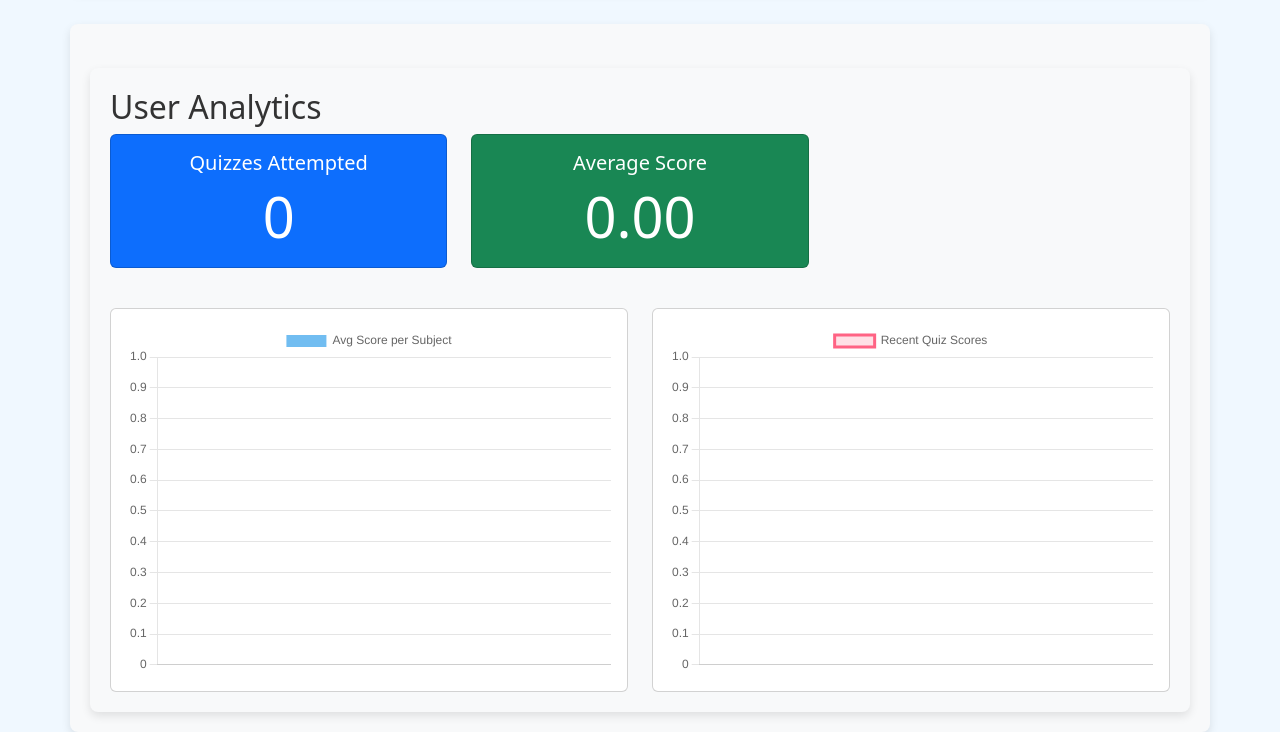
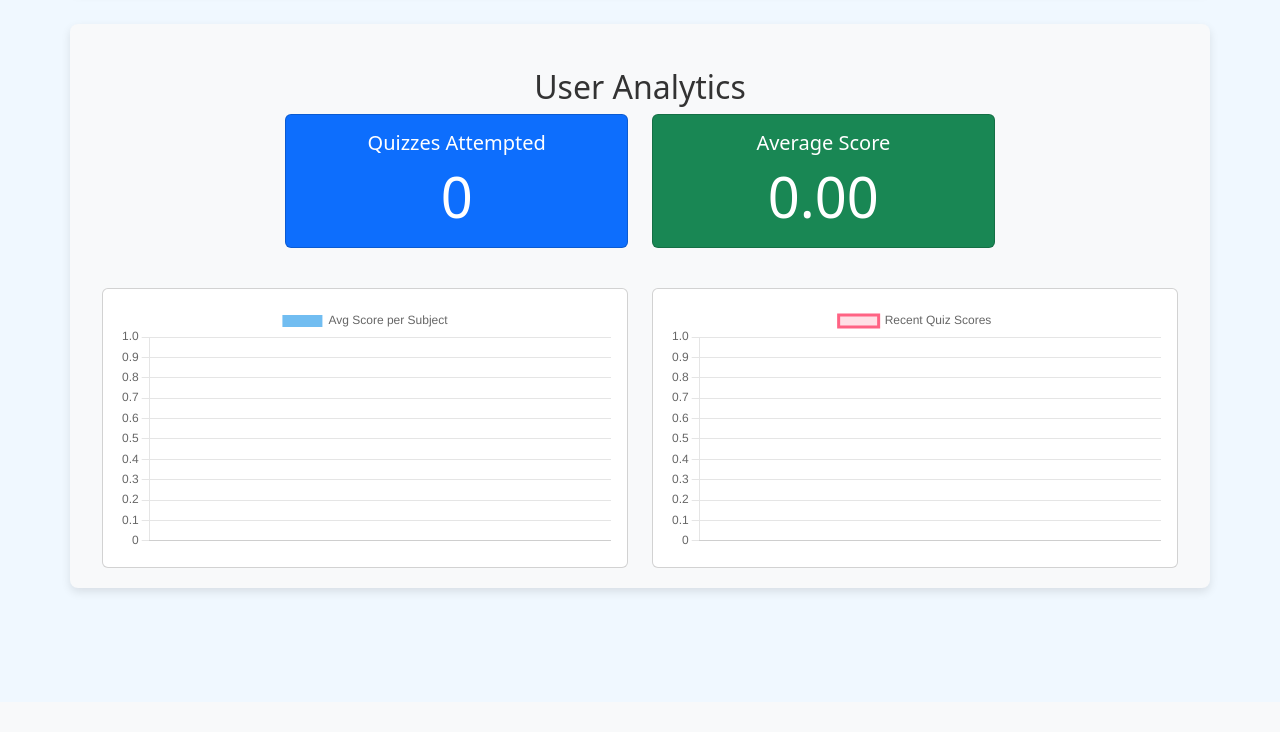
Before and after one commit to sucharitaaa3100/QBC, a Flask app: page /user/analytics in a window 1280 px wide. Shown: the part 98-830 px from the top of the page. After the commit the page ends 694 px from the top, so only its background shows below. Run offline with Flask 3, Linux system fonts and the light colour scheme; a user stored in the database is signed in; data comes from the database, SQL or seed files in the repository; both versions use the stored data as it was after the commit; data that the repository does not hold is empty.

Commit message:
improved analytics and added viewing performance tab

```diff
--- a/website/__init__.py
+++ b/website/__init__.py
@@ -3,10 +3,12 @@ from flask_sqlalchemy import SQLAlchemy
 from os import path
 from flask_login import LoginManager
 from flask_mailman import Mail
+from flask_migrate import Migrate
 from werkzeug.security import generate_password_hash
 
 db = SQLAlchemy()
 mail = Mail()
+
 
 DB_NAME = "qbc.db"
 
@@ -52,7 +54,7 @@ def create_app():
 
     db.init_app(app)
     mail.init_app(app)
-
+    migrate = Migrate(app, db)
     # Initialize Flask-Login
     login_manager = LoginManager()
     login_manager.init_app(app)
--- a/website/models.py
+++ b/website/models.py
@@ -71,3 +71,4 @@ class Score(db.Model):
     user_id = db.Column(db.Integer, db.ForeignKey('user.id'), nullable=False)
     time_stamp_of_attempt = db.Column(db.DateTime, default=func.now())
     total_score = db.Column(db.Integer, nullable=False)
+    answers = db.Column(db.Text, nullable=False)
--- a/website/templates/user_analytics.html
+++ b/website/templates/user_analytics.html
@@ -1,11 +1,11 @@
 {% extends 'user_base.html' %}
 
 {% block content %}
-<div class="container mt-4">
-    <h2>User Analytics</h2>
+<div class="container-fluid mt-4">
+    <h2 class="text-center">User Analytics</h2>
 
-    <div class="row">
-        <div class="col-md-4">
+    <div class="row justify-content-center">
+        <div class="col-lg-4 col-md-6">
             <div class="card text-white bg-primary mb-3">
                 <div class="card-body text-center">
                     <h5 class="card-title">Quizzes Attempted</h5>
@@ -13,7 +13,7 @@
                 </div>
             </div>
         </div>
-        <div class="col-md-4">
+        <div class="col-lg-4 col-md-6">
             <div class="card text-white bg-success mb-3">
                 <div class="card-body text-center">
                     <h5 class="card-title">Average Score</h5>
@@ -24,14 +24,14 @@
     </div>
 
     <div class="row mt-4">
-        <div class="col-md-6">
+        <div class="col-lg-6">
             <div class="card p-3">
-                <canvas id="subjectPerformanceChart" style="height: 350px; width: 100%;"></canvas>
+                <canvas id="subjectPerformanceChart" class="w-100 vh-50"></canvas>
             </div>
         </div>
-        <div class="col-md-6">
+        <div class="col-lg-6">
             <div class="card p-3">
-                <canvas id="pastPerformanceChart" style="height: 350px; width: 100%;"></canvas>
+                <canvas id="pastPerformanceChart" class="w-100 vh-50"></canvas>
             </div>
         </div>
     </div>
@@ -58,7 +58,8 @@
                 options: {
                     responsive: true,
                     maintainAspectRatio: false,
-                    plugins: { legend: { display: true, position: 'top' } }
+                    plugins: { legend: { display: true, position: 'top' } },
+                    scales: { y: { beginAtZero: true } }
                 }
             });
 
@@ -78,7 +79,8 @@
                 options: {
                     responsive: true,
                     maintainAspectRatio: false,
-                    plugins: { legend: { display: true, position: 'top' } }
+                    plugins: { legend: { display: true, position: 'top' } },
+                    scales: { y: { beginAtZero: true } }
                 }
             });
         })
--- a/website/views.py
+++ b/website/views.py
@@ -326,28 +326,28 @@ def start_quiz(quiz_id):
 
 
 
-@views.route("/user/quiz/submit", methods=["POST"])
-@login_required
-@user_required
-def submit_quiz():
-    quiz_id = request.form.get("quiz_id")  # Get quiz_id from form-data
+# @views.route("/user/quiz/submit", methods=["POST"])
+# @login_required
+# @user_required
+# def submit_quiz():
+#     quiz_id = request.form.get("quiz_id")  # Get quiz_id from form-data
 
-    if not quiz_id:  # Debugging issue
-        return jsonify({"success": False, "message": "Error: Quiz ID is missing!"}), 400
+#     if not quiz_id:  # Debugging issue
+#         return jsonify({"success": False, "message": "Error: Quiz ID is missing!"}), 400
 
-    responses = {key.replace("question_", ""): value for key, value in request.form.items() if key.startswith("question_")}
+#     responses = {key.replace("question_", ""): value for key, value in request.form.items() if key.startswith("question_")}
 
-    # Fetch relevant questions
-    questions = Question.query.filter(Question.quiz_id == quiz_id, Question.id.in_(map(int, responses.keys()))).all()
+#     # Fetch relevant questions
+#     questions = Question.query.filter(Question.quiz_id == quiz_id, Question.id.in_(map(int, responses.keys()))).all()
 
-    correct_answers = sum(1 for q in questions if q.correct_option.upper() == responses.get(str(q.id), "").strip().upper())
+#     correct_answers = sum(1 for q in questions if q.correct_option.upper() == responses.get(str(q.id), "").strip().upper())
 
-    # Store the score
-    score = Score(user_id=current_user.id, quiz_id=int(quiz_id), total_score=correct_answers)
-    db.session.add(score)
-    db.session.commit()
+#     # Store the score
+#     score = Score(user_id=current_user.id, quiz_id=int(quiz_id), total_score=correct_answers)
+#     db.session.add(score)
+#     db.session.commit()
 
-    return jsonify({"success": True, "message": "Quiz submitted successfully!", "score": correct_answers})
+#     return jsonify({"success": True, "message": "Quiz submitted successfully!", "score": correct_answers})
 
 @user_required
 @views.route('/user/analytics')
@@ -402,3 +402,59 @@ def user_analytics_data():
         "subject_performance": subject_performance_data,
         "past_performance": past_performance_data
     })
+
+
+
+@views.route("/user/quiz/submit", methods=["POST"])
+@login_required
+@user_required
+def submit_quiz():
+    quiz_id = request.form.get("quiz_id")
+
+    if not quiz_id:
+        return jsonify({"success": False, "message": "Error: Quiz ID is missing!"}), 400
+
+    responses = {
+        key.replace("question_", ""): value
+        for key, value in request.form.items() if key.startswith("question_")
+    }
+
+    questions = Question.query.filter(Question.quiz_id == quiz_id, Question.id.in_(map(int, responses.keys()))).all()
+
+    correct_answers = 0
+    user_answers = {}
+
+    for q in questions:
+        selected_option = responses.get(str(q.id), "").strip().upper()
+        correct_option = q.correct_option.upper()
+
+        if selected_option == correct_option:
+            correct_answers += 1
+
+        user_answers[q.id] = selected_option  # Store user-selected answers
+
+    score = Score(user_id=current_user.id, quiz_id=int(quiz_id), total_score=correct_answers, answers=json.dumps(user_answers))
+    db.session.add(score)
+    db.session.commit()
+
+    flash("Quiz submitted successfully! View your performance.", "success")
+    return redirect(url_for("views.view_performance", quiz_id=quiz_id))
+
+@views.route("/user/quiz/performance/<int:quiz_id>")
+@login_required
+@user_required
+def view_performance(quiz_id):
+    score = Score.query.filter_by(user_id=current_user.id, quiz_id=quiz_id).order_by(Score.time_stamp_of_attempt.desc()).first()
+    if not score:
+        flash("No performance data available for this quiz.", "warning")
+        return redirect(url_for("views.user_dashboard"))
+
+    questions = Question.query.filter_by(quiz_id=quiz_id).all()
+
+    # Ensure valid JSON parsing and handle empty string
+    try:
+        user_answers = json.loads(score.answers) if score.answers else {}
+    except json.JSONDecodeError:
+        user_answers = {}
+
+    return render_template("performance.html", questions=questions, user_answers=user_answers, score=score)
```
Also changed, not shown: website/templates/performance.html (added, +30 -0 lines), website/templates/user_dashboard.html (+6 -1 lines), instance/qbc.db, 1 other file.
